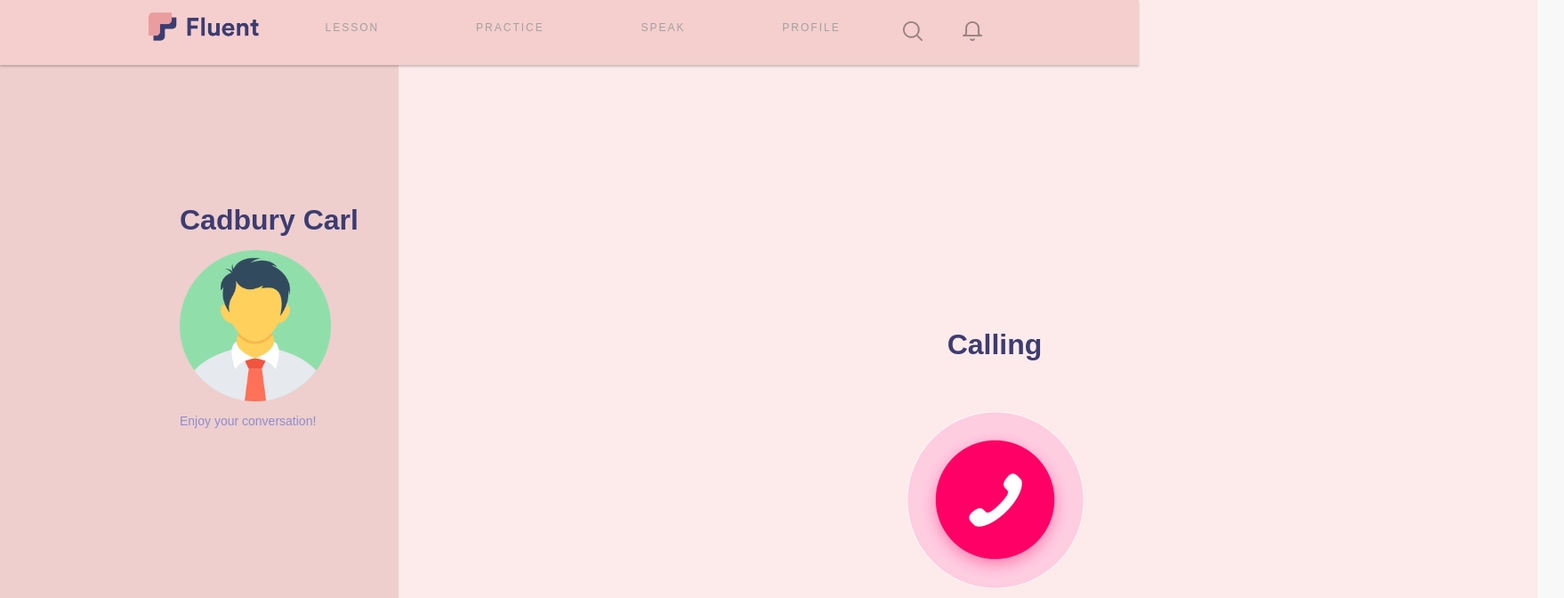
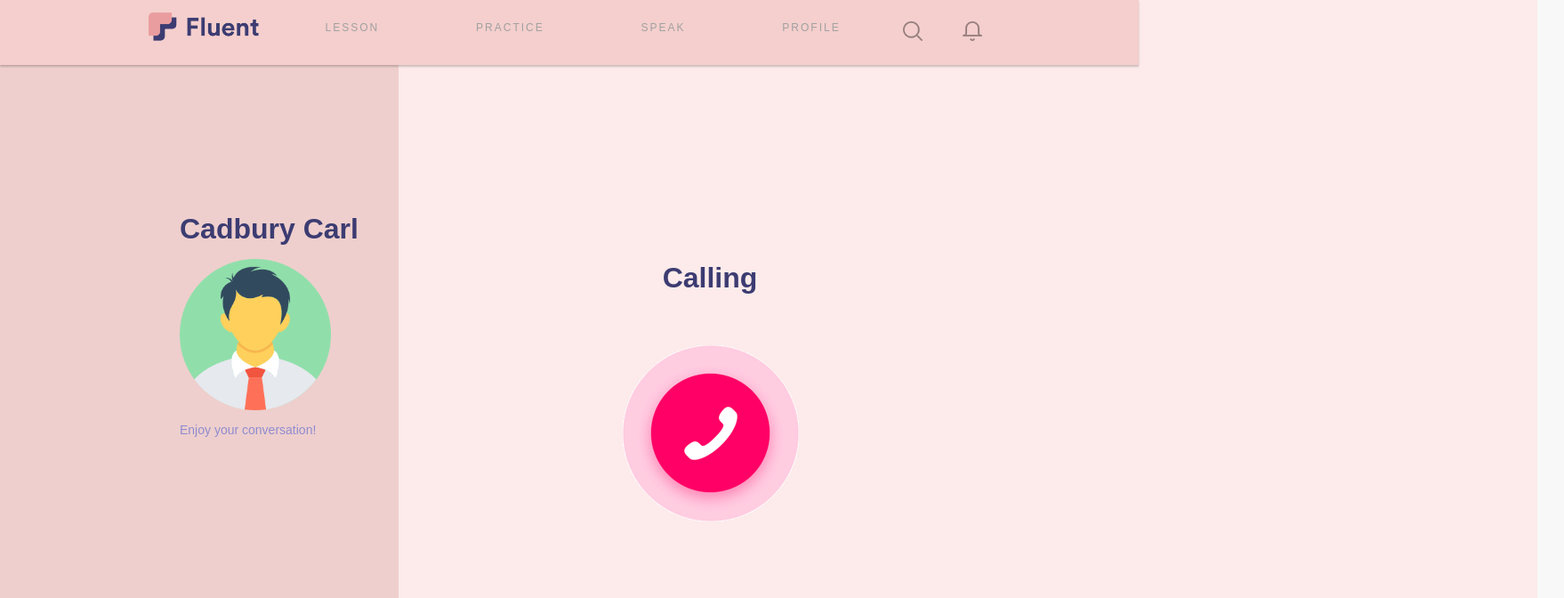
Before and after one commit to corneliusyan/Fluent-Web, a React (Create React App) app in the folder cakap/: page /#/call in a window 1280 px wide. Shown: the top 672 px of the page at 89% size, 1758 px wide, since content can reach past the window. Built offline with nearby package versions, Linux system fonts and the light colour scheme; a web font is replaced by a local one.

Commit message:
Fix speak positioning

```diff
--- a/cakap/src/Call.js
+++ b/cakap/src/Call.js
@@ -45,7 +45,7 @@ class Call extends Component {
     return (
       <div className="main-container">
         <div className="sidebar">
-            <div className="sidebar-container" style={{display: 'flex', justifyContent: 'center', flexDirection: 'column', paddingTop: 120}}>
+            <div className="sidebar-container" style={{display: 'flex', justifyContent: 'center', flexDirection: 'column', paddingTop: 130}}>
                 <h1>Cadbury Carl</h1>
                 <img style={{width: 170, paddingTop: 10}} alt="boy" src={man}/>
                 <p>Enjoy your conversation!</p>
@@ -56,7 +56,7 @@ class Call extends Component {
           <source src={sound} type="audio/mp3" autoPlay />
         </audio>    */}
         <div className="main-column main-column-call" style={{display: 'flex', justifyContent: 'center', flexDirection: 'column'}}>
-          <div className="main-col-container" style={{display: 'flex', justifyContent: 'center', flexDirection: 'column', paddingTop: 150}}>
+          <div className="main-col-container-practice" style={{display: 'flex', justifyContent: 'center', flexDirection: 'column', paddingTop: -20}}>
             <div style={{textAlign: 'center'}}><h1>Calling</h1></div>
             <NavLink to="/feedback">
               <div style={{textAlign: 'center'}}>
--- a/cakap/src/Lecture.js
+++ b/cakap/src/Lecture.js
@@ -24,6 +24,14 @@ class Card extends Component {
 }
 
 class Lecture extends Component {
+    constructor(props) {
+        super(props);
+
+        this.index = this.props.match.params.lesson_id;
+        this.data = ['English - Semester 2', 'IENG07 Intermediate English/Trades Course', 'FENG03 Fundamental English Course']
+
+    }
+
     render() {
         return (
         <div className="main-container">
@@ -31,7 +39,7 @@ class Lecture extends Component {
 
                 <div className="sidebar-container">
                     <img className="lesson-title-img" src={ask} alt="Getting to Know"/>
-                <h1>English - Semester 2</h1>
+                    <h1>{this.data[this.index-1]}</h1>
 
                     <p>This course focuses on learning sound and letter patterns; developing sight, functional and personal reading vocabulary.</p>
 
--- a/cakap/src/style.css
+++ b/cakap/src/style.css
@@ -88,6 +88,11 @@ html, body, #root, #root>div {
 
 .main-col-container {
     width: 100%;
+    margin: 30px;
+}
+
+.main-col-container-practice {
+    width: 50%;
     margin: 30px;
 }
 
```
Lines whose indentation alone changed are shown as unchanged.
